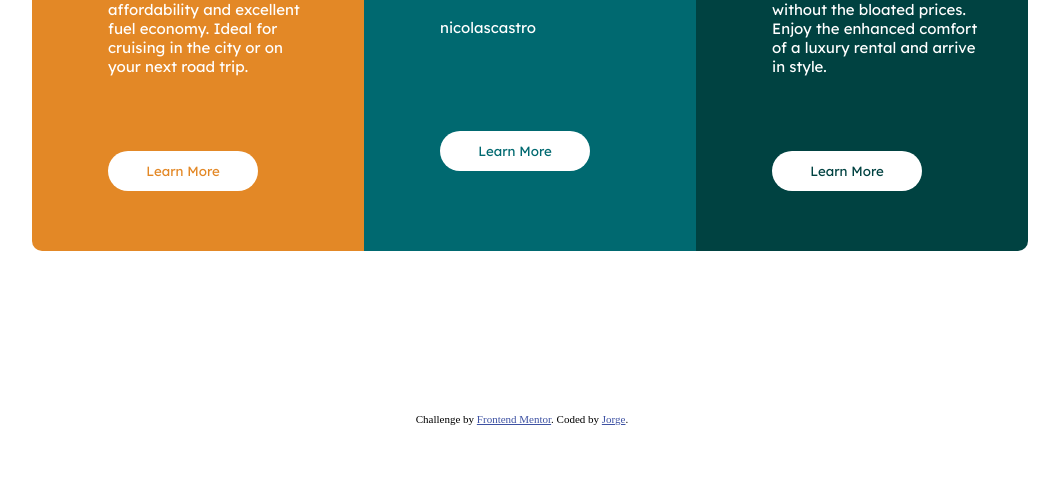
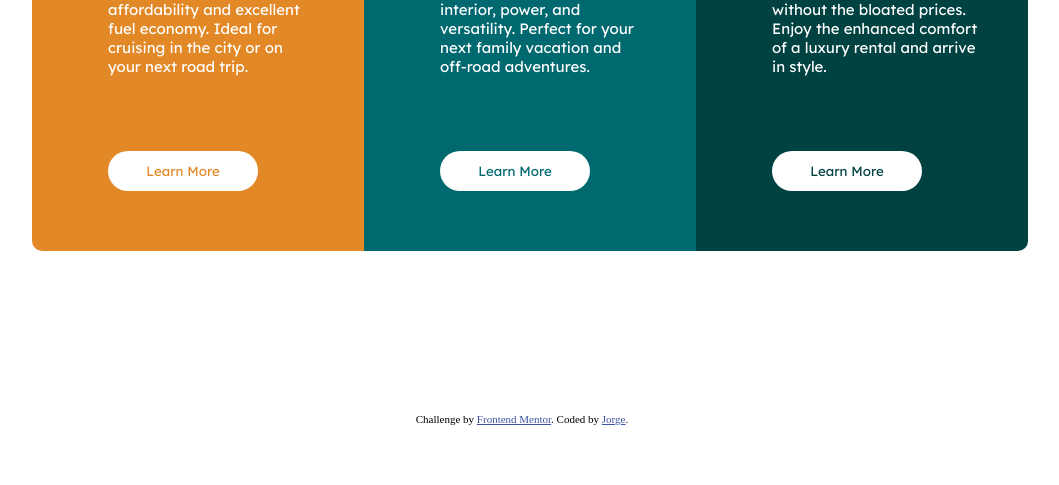
Before and after one commit to jorge933/Car-Cards, a plain HTML site: page index.html in a window 1280 px wide. Shown: the part 315-800 px from the top of the page, without its empty margins (118-1177 px from the left). Drawn offline with Linux system fonts and the light colour scheme.

Commit message:
Update index.html

```diff
--- a/index.html
+++ b/index.html
@@ -30,7 +30,8 @@
         <img src="./images/icon-suvs.svg" alt="Icon sedan" width="70">
         <span class="title">SUVs</span>
         <p class="text">
-          nicolascastro
+          Take an SUV for its spacious interior, power, and versatility. Perfect for your next family vacation
+          and off-road adventures.
         </p>
         <button class="learn">Learn More</button>
       </div>
```
